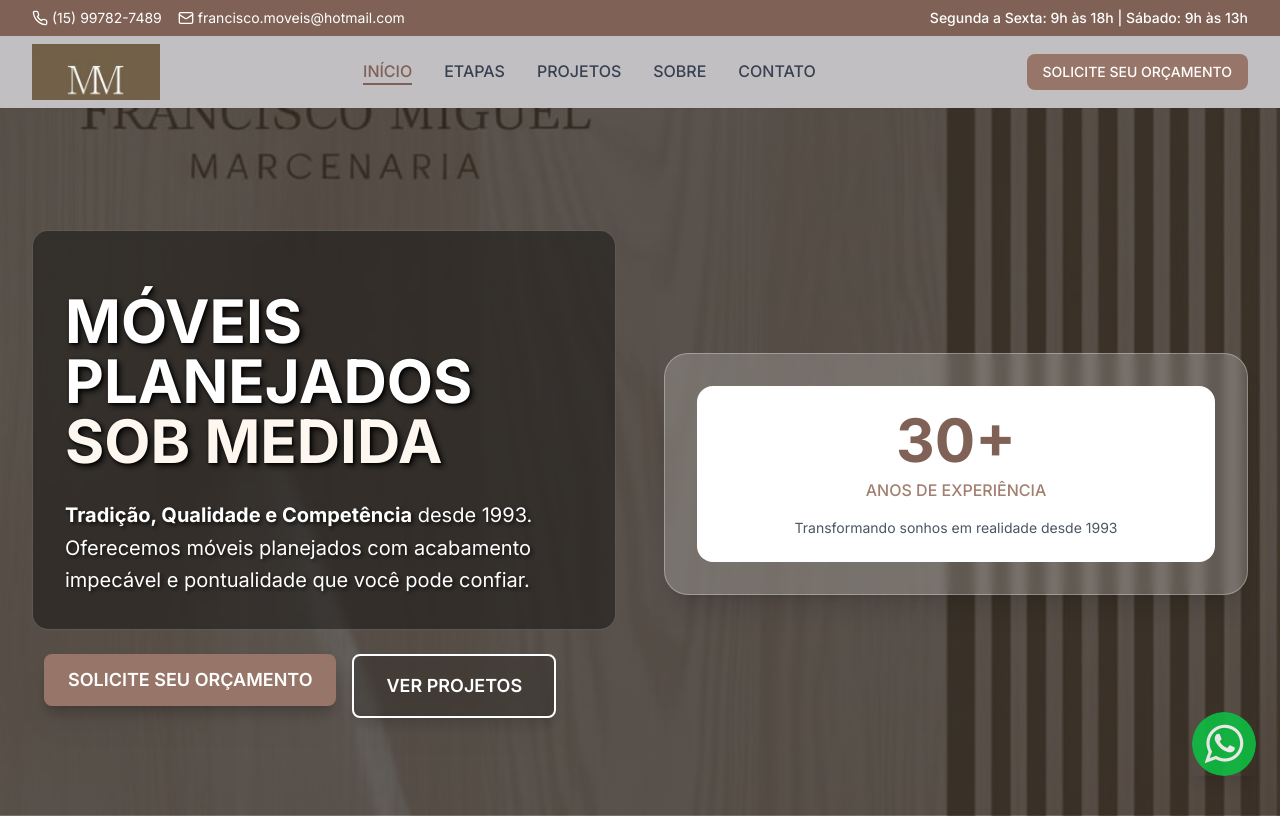
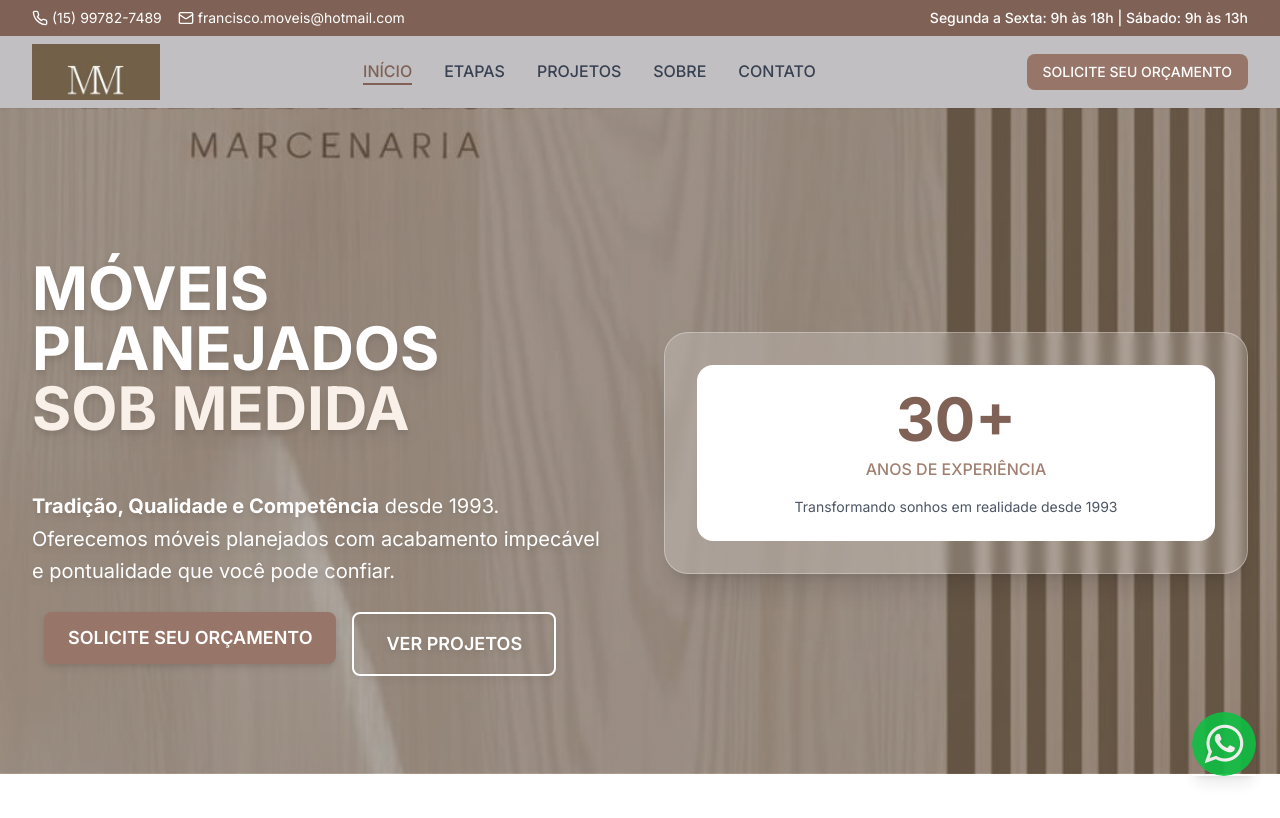
Before and after one commit to DevZipMateus/miguel-miguel-moveis-web, a React (Vite) app: page / in a window 1280 px wide. Shown: the top 818 px of the page. Built offline with nearby package versions, Linux system fonts and the light colour scheme.

Commit message:
Reverted to commit 8c0cd93f30703f558bb9c58911ff3f201ed07565

```diff
--- a/src/pages/Home.tsx
+++ b/src/pages/Home.tsx
@@ -1,4 +1,3 @@
-
 import { ArrowRight, Award, Clock, Leaf, Users, Check, Star } from 'lucide-react';
 import { Link } from 'react-router-dom';
 const Home = () => {
@@ -35,7 +34,7 @@ const Home = () => {
   return <div className="min-h-screen">
       {/* Hero Section */}
       <section className="relative bg-gradient-to-br from-beige-100 to-beige-200 pt-6" style={{
-      backgroundImage: `linear-gradient(rgba(0, 0, 0, 0.6), rgba(0, 0, 0, 0.6)), url('/lovable-uploads/873f0be9-1856-4415-9c80-3111b5e94d4b.png')`,
+      backgroundImage: `linear-gradient(rgba(0, 0, 0, 0.3), rgba(0, 0, 0, 0.3)), url('/lovable-uploads/873f0be9-1856-4415-9c80-3111b5e94d4b.png')`,
       backgroundSize: 'cover',
       backgroundPosition: 'center',
       backgroundRepeat: 'no-repeat'
@@ -43,26 +42,20 @@ const Home = () => {
         <div className="container-custom section-padding py-[98px]">
           <div className="grid grid-cols-1 lg:grid-cols-2 gap-12 items-center">
             <div className="space-y-6 animate-fade-in">
-              <div className="bg-black/40 backdrop-blur-sm rounded-2xl p-8 border border-white/20">
-                <h1 className="text-4xl md:text-5xl lg:text-6xl font-bold text-white leading-tight py-[28px]" style={{
-                  textShadow: '3px 3px 6px rgba(0, 0, 0, 0.8), 1px 1px 3px rgba(0, 0, 0, 0.9)'
-                }}>
-                  MÓVEIS PLANEJADOS
-                  <span className="block text-beige-100">SOB MEDIDA</span>
-                </h1>
-                <p className="text-xl text-white leading-relaxed" style={{
-                  textShadow: '2px 2px 4px rgba(0, 0, 0, 0.8)'
-                }}>
-                  <strong>Tradição, Qualidade e Competência</strong> desde 1993.
-                  Oferecemos móveis planejados com acabamento impecável e pontualidade que você pode confiar.
-                </p>
-              </div>
+              <h1 className="text-4xl md:text-5xl lg:text-6xl font-bold text-white leading-tight drop-shadow-lg py-[28px]">
+                MÓVEIS PLANEJADOS
+                <span className="block text-beige-200">SOB MEDIDA</span>
+              </h1>
+              <p className="text-xl text-white leading-relaxed drop-shadow-md">
+                <strong>Tradição, Qualidade e Competência</strong> desde 1993.
+                Oferecemos móveis planejados com acabamento impecável e pontualidade que você pode confiar.
+              </p>
               <div className="flex flex-col sm:flex-row gap-4 items-start">
                 <a href="https://wa.me/5515997827489?text=Olá! Gostaria de solicitar um orçamento." target="_blank" rel="noopener noreferrer" className="inline-flex items-center hover:scale-105 transition-transform">
 
-                  <span className="ml-3 bg-brown-700 text-white px-6 py-3 rounded-lg font-semibold text-lg drop-shadow-xl shadow-lg">SOLICITE SEU ORÇAMENTO</span>
+                  <span className="ml-3 bg-brown-700 text-white px-6 py-3 rounded-lg font-semibold text-lg drop-shadow-md">SOLICITE SEU ORÇAMENTO</span>
                 </a>
-                <Link to="/projetos" className="border-2 border-white text-white px-8 py-4 rounded-lg hover:bg-white hover:text-brown-700 transition-colors font-semibold text-lg inline-flex items-center justify-center drop-shadow-xl shadow-lg bg-black/20 backdrop-blur-sm">
+                <Link to="/projetos" className="border-2 border-white text-white px-8 py-4 rounded-lg hover:bg-white hover:text-brown-700 transition-colors font-semibold text-lg inline-flex items-center justify-center drop-shadow-md">
                   VER PROJETOS
                 </Link>
               </div>
@@ -146,6 +139,7 @@ const Home = () => {
         </div>
       </section>
 
+      {/* Projetos em Destaque */}
       <section className="section-padding bg-white">
         <div className="container-custom">
           <div className="text-center mb-12">
@@ -201,6 +195,7 @@ const Home = () => {
         </div>
       </section>
 
+      {/* Depoimentos */}
       <section className="section-padding bg-beige-50">
         <div className="container-custom">
           <div className="text-center mb-12">
@@ -228,6 +223,7 @@ const Home = () => {
         </div>
       </section>
 
+      {/* CTA Final */}
       <section className="section-padding bg-brown-800 text-white">
         <div className="container-custom text-center">
           <h2 className="text-3xl md:text-4xl font-bold mb-4">
```
